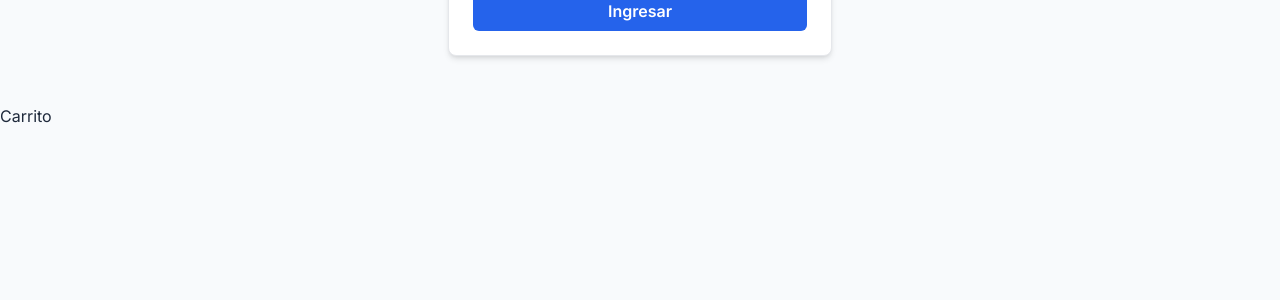
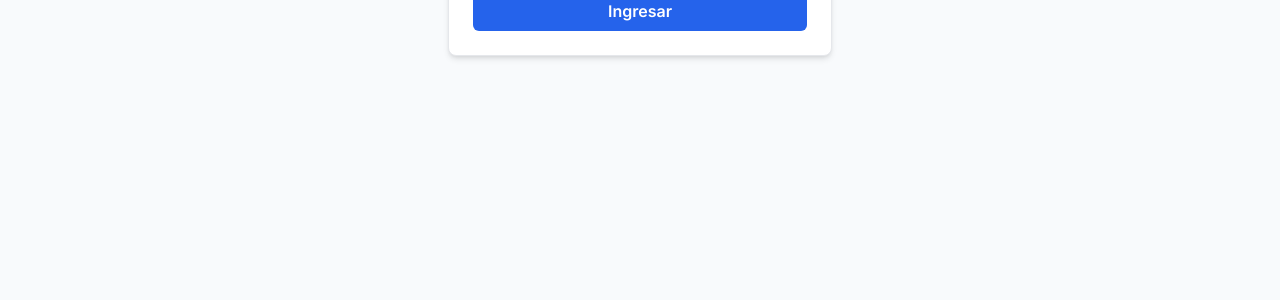
Before and after one commit to Eliperez13/marketplace_main, a Django app: page /login/ in a window 1280 px wide. Shown: the part 371-671 px from the top of the page. Run offline with Django 5.2, Linux system fonts and the light colour scheme; some libraries are stand-ins or nearby versions.

Commit message:
sprint 4

```diff
--- a/store/templates/store/base.html
+++ b/store/templates/store/base.html
@@ -64,10 +64,5 @@
     {% block content %}{% endblock %}
 </main>
 
-<a href="{% url 'cart_detail' %}"
-   class="btn btn-outline-light btn-sm me-2">
-   Carrito
-</a>
-
 </body>
 </html>
```
